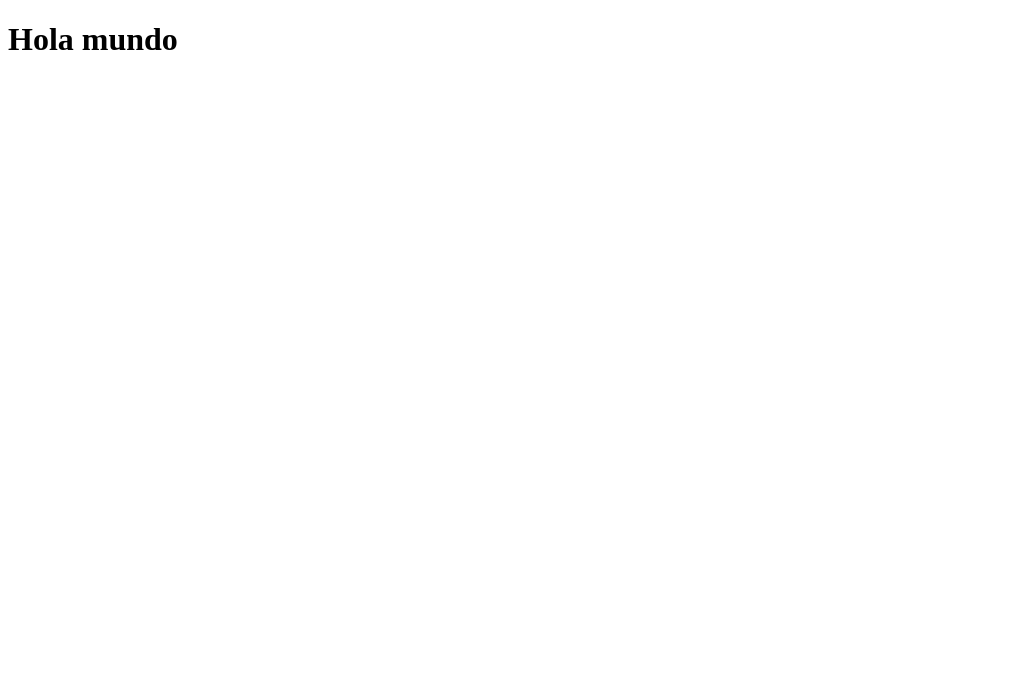
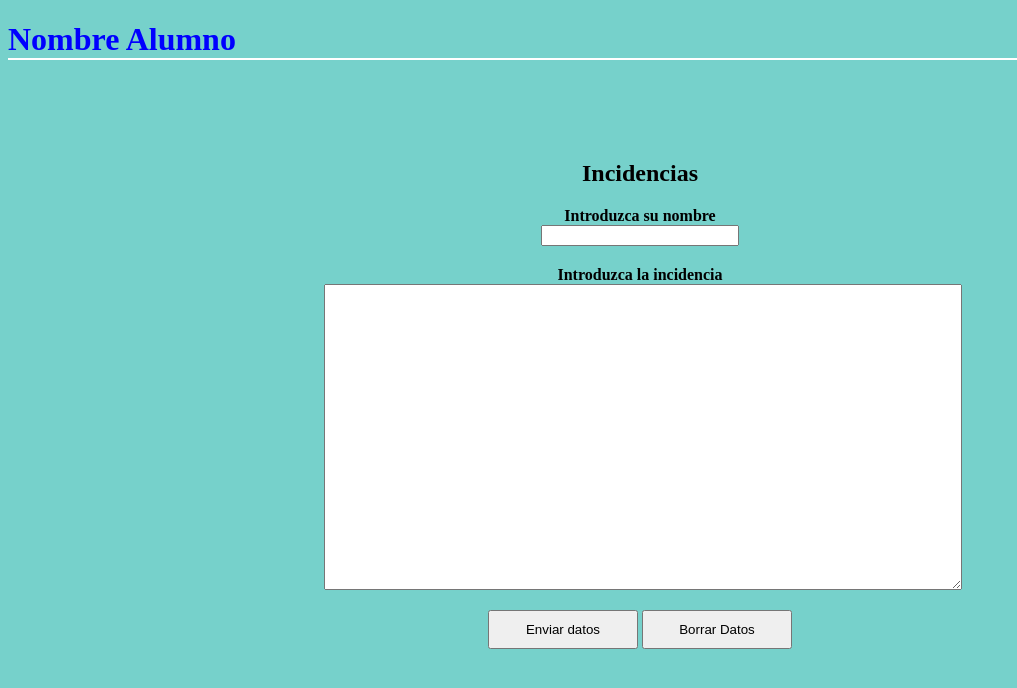
Before and after one commit to luiscastilla/Luis-Castilla, a plain HTML site: page tema 1/index.html in a window 1280 px wide. Shown: the whole page, without its empty margins (0-1017 px from the left). Drawn offline with Linux system fonts and the light colour scheme.

Commit message:
Update index.html

```diff
--- a/tema 1/index.html
+++ b/tema 1/index.html
@@ -1,11 +1,68 @@
 <!DOCTYPE html>
-<html lang="en">
+<html lang="es">
 <head>
     <meta charset="UTF-8">
     <meta name="viewport" content="width=device-width, initial-scale=1.0">
-    <title>Ejercicios</title>
+    <title>Gestión de Incidencias</title>
+    <style>
+       body{
+            background-color: #42c0b8b8;
+        }
+       header h1{
+            color: blue;
+            border-bottom: 2px solid white;
+        }
+        form{
+            display: block;
+            width: 50%;
+            text-align: center;
+            margin: 100px auto;
+        }
+
+        input[type="text"]{
+            display:block;
+            margin: 0px auto 20px auto;
+            width: 30%;
+        }
+
+        textarea{
+            display:block;
+            margin: 0px auto;
+            width: 100%;
+        }
+
+        input[type="submit"], input[type="reset"]{
+            padding: 10px;
+            margin-top: 20px;
+            width: 150px;
+        }
+
+
+
+</style>
+
 </head>
 <body>
-    <h1>Hola mundo</h1>
+    <header>
+        <h1>Nombre Alumno</h1>
+    </header>
+
+    <form method="post" action="#">
+        <h2>Incidencias</h2>
+
+            <label for="nombre"><strong>Introduzca su nombre</strong></label>
+            <input type="text" id="nombre" name="nombre" required/>
+
+            <label for="incidencia"><strong>Introduzca la incidencia</strong></label>
+            <textarea name="incidencia" id="incidencia" rows="20" cols="100" required></textarea>
+
+            <input type="submit" value="Enviar datos"/>
+            <input type="reset" value="Borrar Datos"/>
+        </div>
+
+    </form>
+
+
+
 </body>
 </html>
```
